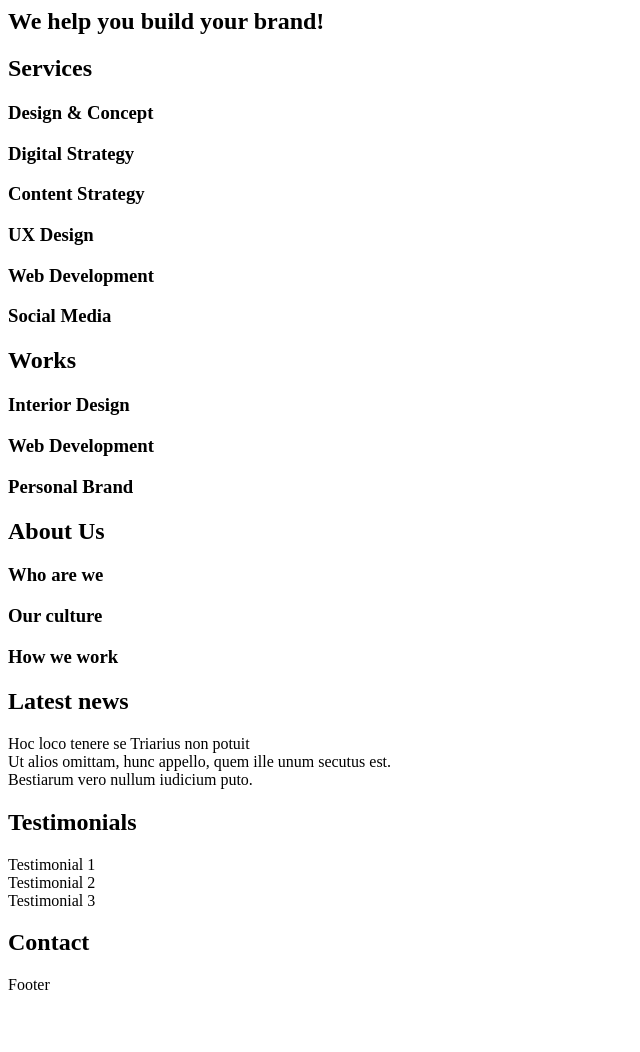
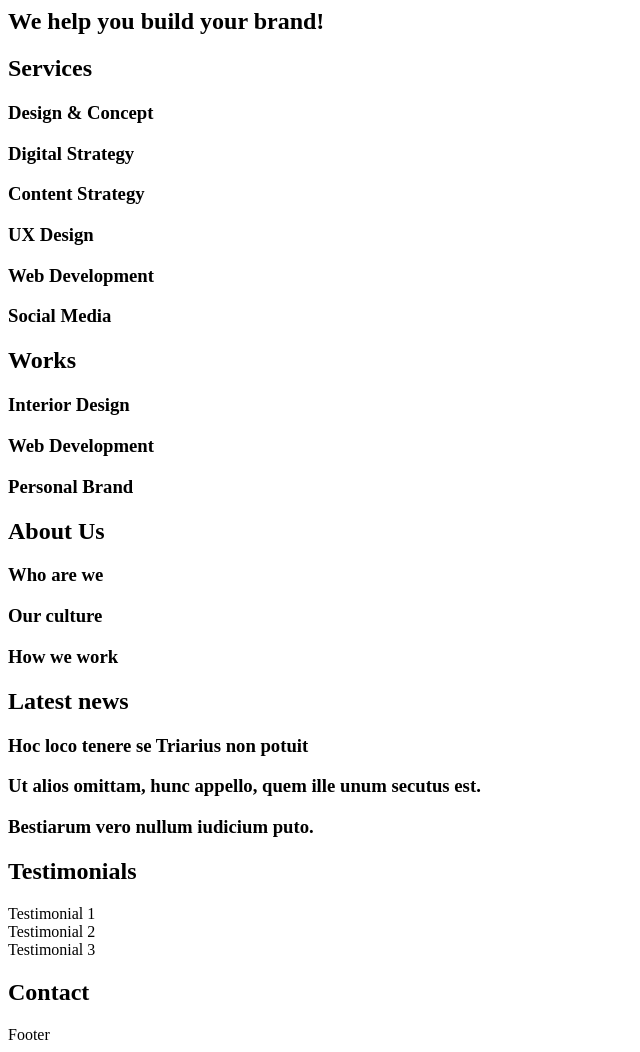
Before and after one commit to LizzGarleb/holbertonschool-web_front_end, a plain HTML site: page html_advanced/10-index.html in a window 1280 px wide. Shown: the whole page, without its empty margins (0-640 px from the left). Before the commit the page ends 1002 px from the top, so only its background shows below. Drawn offline with Linux system fonts and the light colour scheme.

Commit message:
fix the new area to h3 and article tag

```diff
--- a/html_advanced/10-index.html
+++ b/html_advanced/10-index.html
@@ -49,9 +49,15 @@
         </section>
         <section>
             <h2>Latest news</h2>
-            <article>Hoc loco tenere se Triarius non potuit</article>
-            <article>Ut alios omittam, hunc appello, quem ille unum secutus est.</article>
-            <article>Bestiarum vero nullum iudicium puto.</article>
+            <article>
+                <h3>Hoc loco tenere se Triarius non potuit</h3>
+            </article>
+            <article>
+                <h3>Ut alios omittam, hunc appello, quem ille unum secutus est.</h3>
+            </article>
+            <article>
+                <h3>Bestiarum vero nullum iudicium puto.</h3>
+            </article>
         </section>
 
         <section>
```
